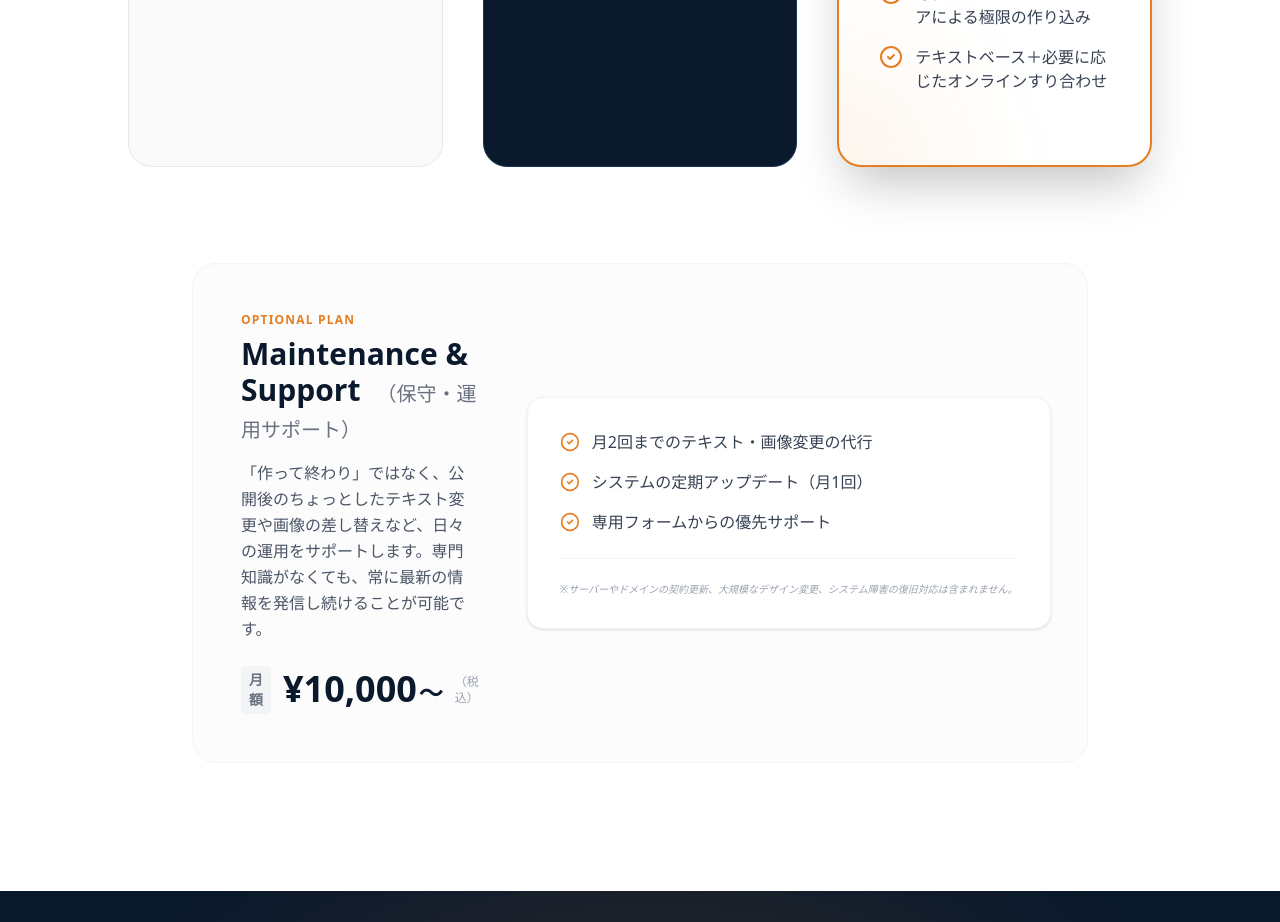
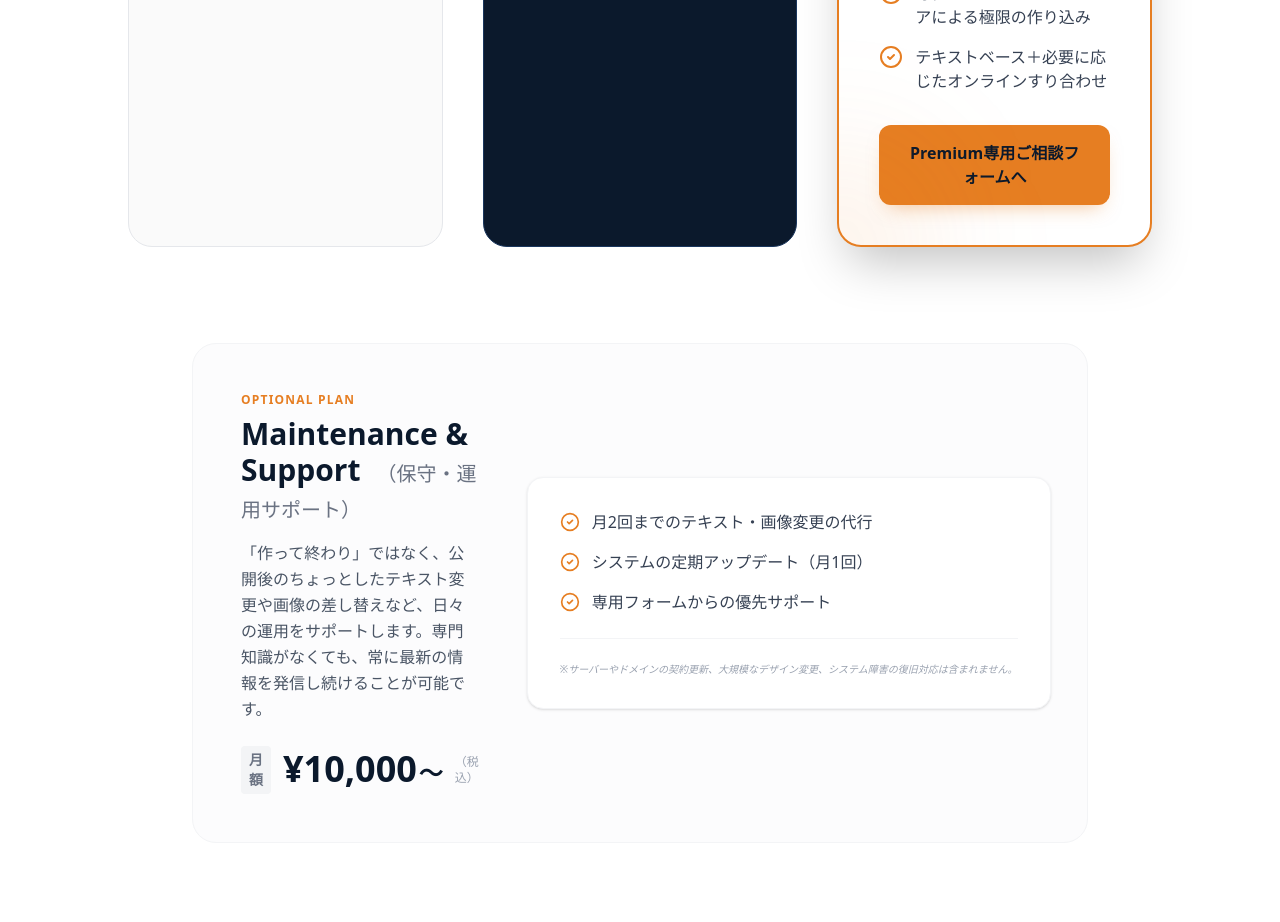
Before and after one commit to terror77x/resonance-studio-portfolio, a Next.js app: page / in a window 1280 px wide. Shown: the part 5140-6062 px from the top of the page. Built offline with nearby package versions, Linux system fonts and the light colour scheme; a web font is replaced by a local one.

Commit message:
feat: add premium custom cta button to pricing section

```diff
--- a/src/components/Pricing.tsx
+++ b/src/components/Pricing.tsx
@@ -154,6 +154,17 @@ export default function Pricing() {
                 <span>テキストベース＋必要に応じたオンラインすり合わせ</span>
               </li>
             </ul>
+
+            <motion.a
+              href="https://forms.gle/FVd6uzJBKuy62YYSA"
+              target="_blank"
+              rel="noopener noreferrer"
+              whileHover={{ scale: 1.03, y: -2 }}
+              whileTap={{ scale: 0.98 }}
+              className="block w-full py-4 px-6 bg-[var(--color-resonance)] text-[var(--color-navy)] text-center font-bold rounded-xl shadow-[0_10px_20px_-10px_rgba(230,126,34,0.5)] hover:shadow-[0_15px_30px_-10px_rgba(230,126,34,0.6)] transition-all duration-300"
+            >
+              Premium専用ご相談フォームへ
+            </motion.a>
           </motion.div>
         </motion.div>
 
```
